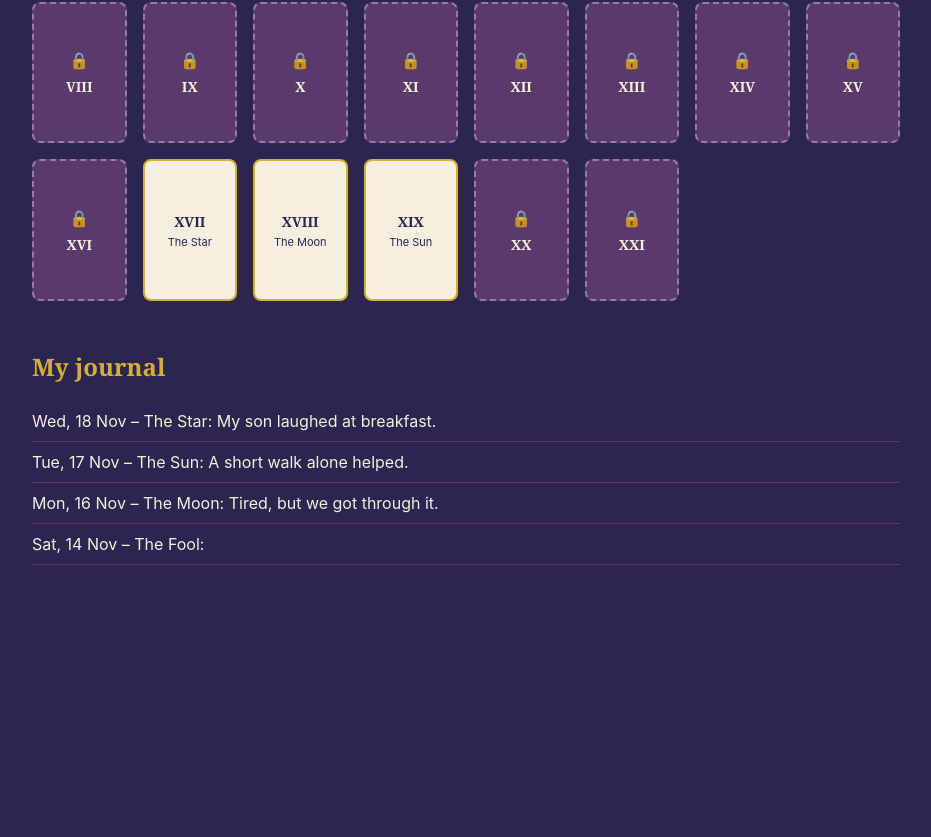
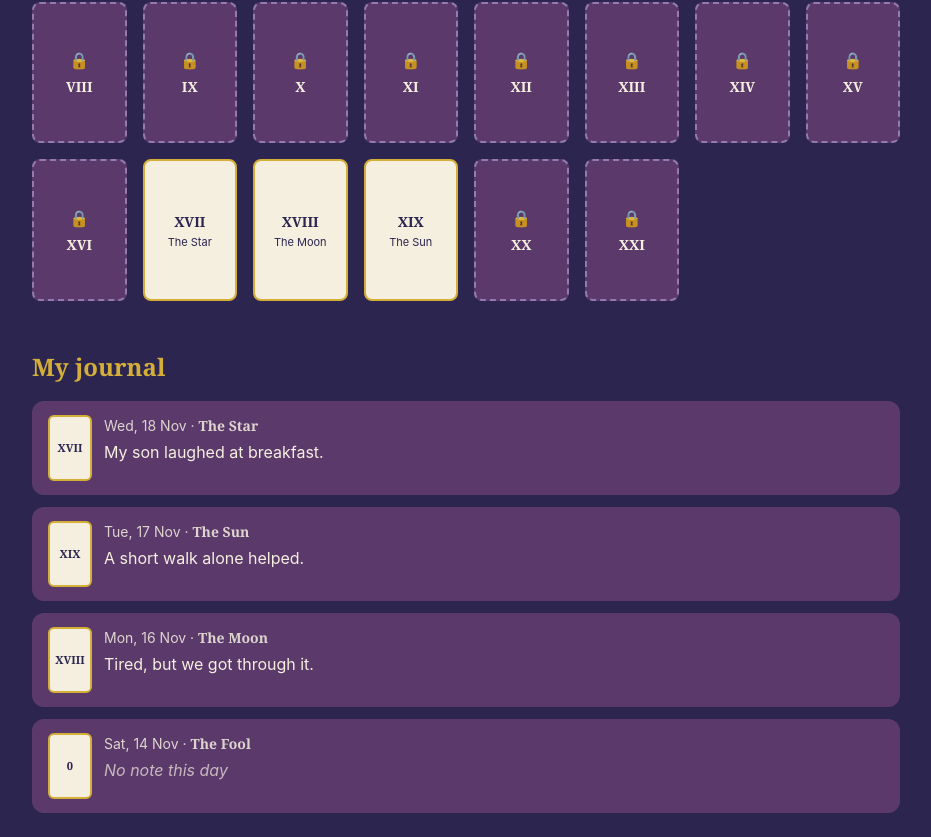
Before and after one commit to patrikhilton/daily-card-app, a React (Vite) app: page / in a window 1280 px wide. Shown: the part 466-1303 px from the top of the page, without its empty margins (174-1105 px from the left). Before the commit the page ends 1055 px from the top, so only its background shows below. Built offline with nearby package versions, Linux system fonts and the light colour scheme.

Commit message:
Add JournalEntry component

```diff
--- /dev/null
+++ b/src/components/JournalEntry.jsx
@@ -0,0 +1,32 @@
+import { formatDate } from "../utils/dates";
+import "./JournalEntry.scss";
+
+function JournalEntry({ entry, card }) {
+  return (
+    <article className="journal-entry">
+      <div className="journal-entry__badge" aria-hidden="true">
+        {card ? card.numeral : "?"}
+      </div>
+
+      <div className="journal-entry__body">
+        <p className="journal-entry__meta">
+          <time dateTime={entry.date}>{formatDate(entry.date)}</time>
+          {" · "}
+          <span className="journal-entry__card">
+            {card ? card.name : entry.cardId}
+          </span>
+        </p>
+
+        {entry.text ? (
+          <p className="journal-entry__text">{entry.text}</p>
+        ) : (
+          <p className="journal-entry__text journal-entry__text--empty">
+            No note this day
+          </p>
+        )}
+      </div>
+    </article>
+  );
+}
+
+export default JournalEntry;
--- /dev/null
+++ b/src/components/JournalEntry.scss
@@ -0,0 +1,52 @@
+@use "../styles/variables" as *;
+
+.journal-entry {
+  display: flex;
+  align-items: flex-start;
+  gap: 12px;
+  padding: 14px 16px;
+  border-radius: 12px;
+  background: $plum;
+  color: $cream;
+
+  &__badge {
+    flex-shrink: 0;
+    width: 44px;
+    aspect-ratio: 2 / 3;
+    display: flex;
+    align-items: center;
+    justify-content: center;
+    border: 2px solid $gold;
+    border-radius: 6px;
+    background: $cream;
+    color: $navy;
+    font-family: $font-heading;
+    font-size: 0.7rem;
+    font-weight: 700;
+  }
+
+  &__body {
+    min-width: 0; // lets long text wrap instead of overflowing
+  }
+
+  &__meta {
+    margin: 0 0 4px;
+    font-size: 0.875rem;
+    opacity: 0.85;
+  }
+
+  &__card {
+    font-family: $font-heading;
+    font-weight: 700;
+  }
+
+  &__text {
+    margin: 0;
+    overflow-wrap: anywhere;
+
+    &--empty {
+      font-style: italic;
+      opacity: 0.7;
+    }
+  }
+}
--- a/src/pages/Page6.jsx
+++ b/src/pages/Page6.jsx
@@ -1,6 +1,6 @@
 import { CARDS } from "../data/cards";
 import { fakeProgress } from "../data/fakeProgress";
-import { formatDate } from "../utils/dates";
+import JournalEntry from "../components/JournalEntry";
 import "./Page6.scss";
 
 function Page6({ journal = fakeProgress.journal }) {
@@ -15,8 +15,8 @@ function Page6({ journal = fakeProgress.journal }) {
           const card = CARDS.find((c) => c.id === entry.cardId);
 
           return (
-            <li key={entry.date} className="journal__item">
-              {formatDate(entry.date)} – {card ? card.name : entry.cardId}: {entry.text}
+            <li key={entry.date}>
+              <JournalEntry entry={entry} card={card} />
             </li>
           );
         })}
--- a/src/pages/Page6.scss
+++ b/src/pages/Page6.scss
@@ -15,10 +15,7 @@
     list-style: none;
     margin: 0;
     padding: 0;
-  }
-
-  &__item {
-    padding: 8px 0;
-    border-bottom: 1px solid $plum;
+    display: grid;
+    gap: 12px;
   }
 }
```
